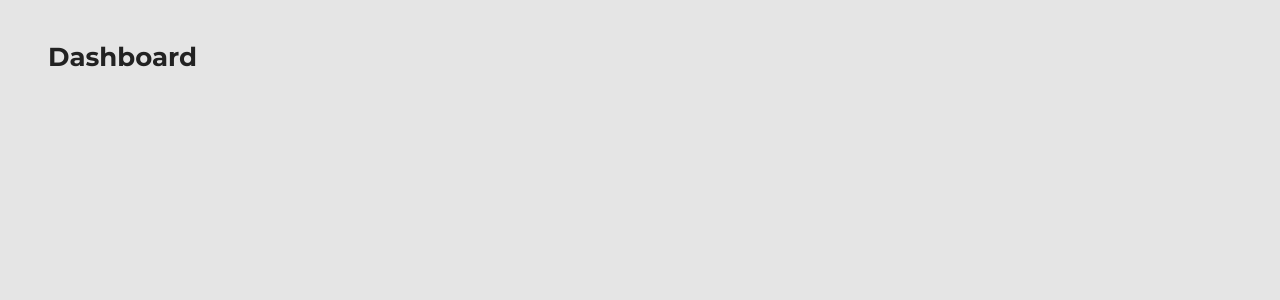
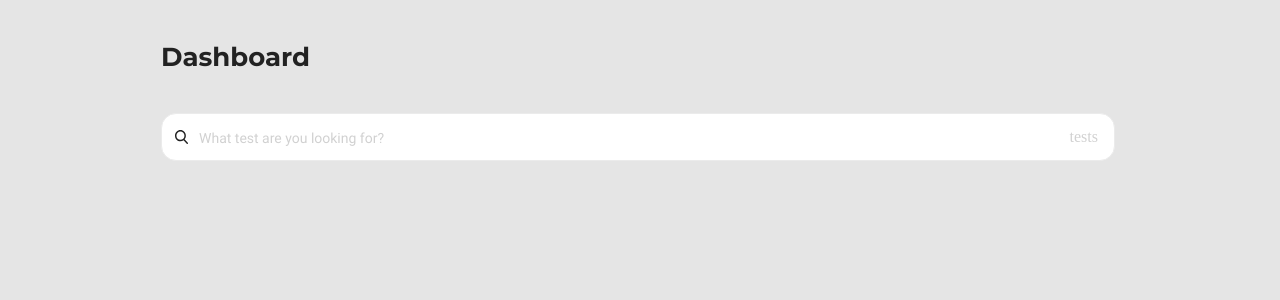
Before and after one commit to Handsome1337/kameleoon-test, a React (Create React App) app: page / in a window 1280 px wide. Shown: the top 300 px of the page. Built offline with nearby package versions, Linux system fonts and the light colour scheme.

Commit message:
Добавляет компонент поиска

```diff
--- a/src/components/App/App.tsx
+++ b/src/components/App/App.tsx
@@ -1,9 +1,11 @@
 import Header from '../Header/Header';
+import Search from '../Search/Search';
 
 function App() {
   return (
     <>
       <Header />
+      <Search />
     </>
   );
 }
--- a/src/components/Header/Header.scss
+++ b/src/components/Header/Header.scss
@@ -6,5 +6,6 @@ h1 {
   font-weight: bold;
 
   margin: 0;
+  margin-bottom: 40px;
   padding: 0;
 }
--- /dev/null
+++ b/src/components/Search/Search.scss
@@ -0,0 +1,35 @@
+$placeholder-color: #D1D1D1;
+
+.search-bar {
+  position: relative;
+
+  input {
+    color: #474747;
+    font-family: "Roboto", sans-serif;
+    font-size: 14px;
+    line-height: 16px;
+
+    width: 100%;
+    padding: 16px 82px 14px 37px;
+
+    border: 1px solid #EBEBEB;
+    border-radius: 15px;
+    background: #FFFFFF url("Magnifier.svg") no-repeat 13px 50%;
+  }
+
+  ::-webkit-input-placeholder {color:$placeholder-color;}
+  ::-moz-placeholder          {color:$placeholder-color;}
+  :-moz-placeholder           {color:$placeholder-color;}
+  :-ms-input-placeholder      {color:$placeholder-color;}
+
+  span {
+    position: absolute;
+
+    top: 50%;
+    right: 17px;
+
+    color: $placeholder-color;
+
+    transform: translateY(-50%);
+  }
+}
--- /dev/null
+++ b/src/components/Search/Search.tsx
@@ -0,0 +1,12 @@
+import './Search.scss';
+
+function Search() {
+  return (
+    <div className="search-bar">
+      <input type="text" placeholder="What test are you looking for?" />
+      <span>tests</span>
+    </div>
+  );
+}
+
+export default Search;
--- a/src/index.scss
+++ b/src/index.scss
@@ -70,9 +70,24 @@
     url("fonts/Roboto-Medium.woff");
 }
 
+*,
+*::before,
+*::after {
+  box-sizing: inherit;
+}
+
+html {
+  box-sizing: border-box;
+}
+
 body {
   margin: 0;
-  padding: 41px 52px 49px 48px;
 
   background-color: #E5E5E5;
 }
+
+#root {
+  width: 1054px;
+  margin: auto;
+  padding: 41px 52px 49px 48px;
+}
```
Also changed, not shown: src/components/Search/Magnifier.svg (added).
